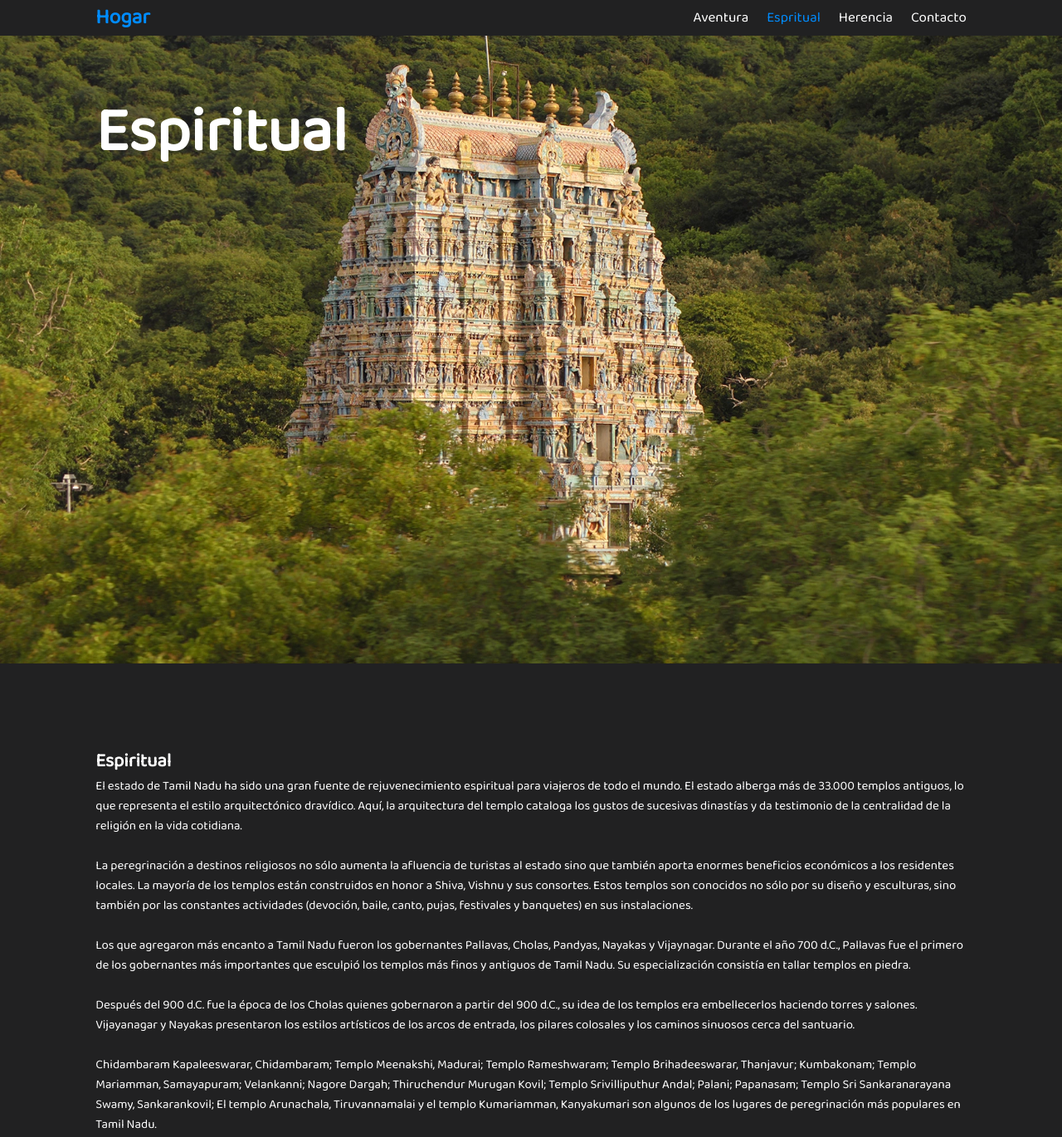
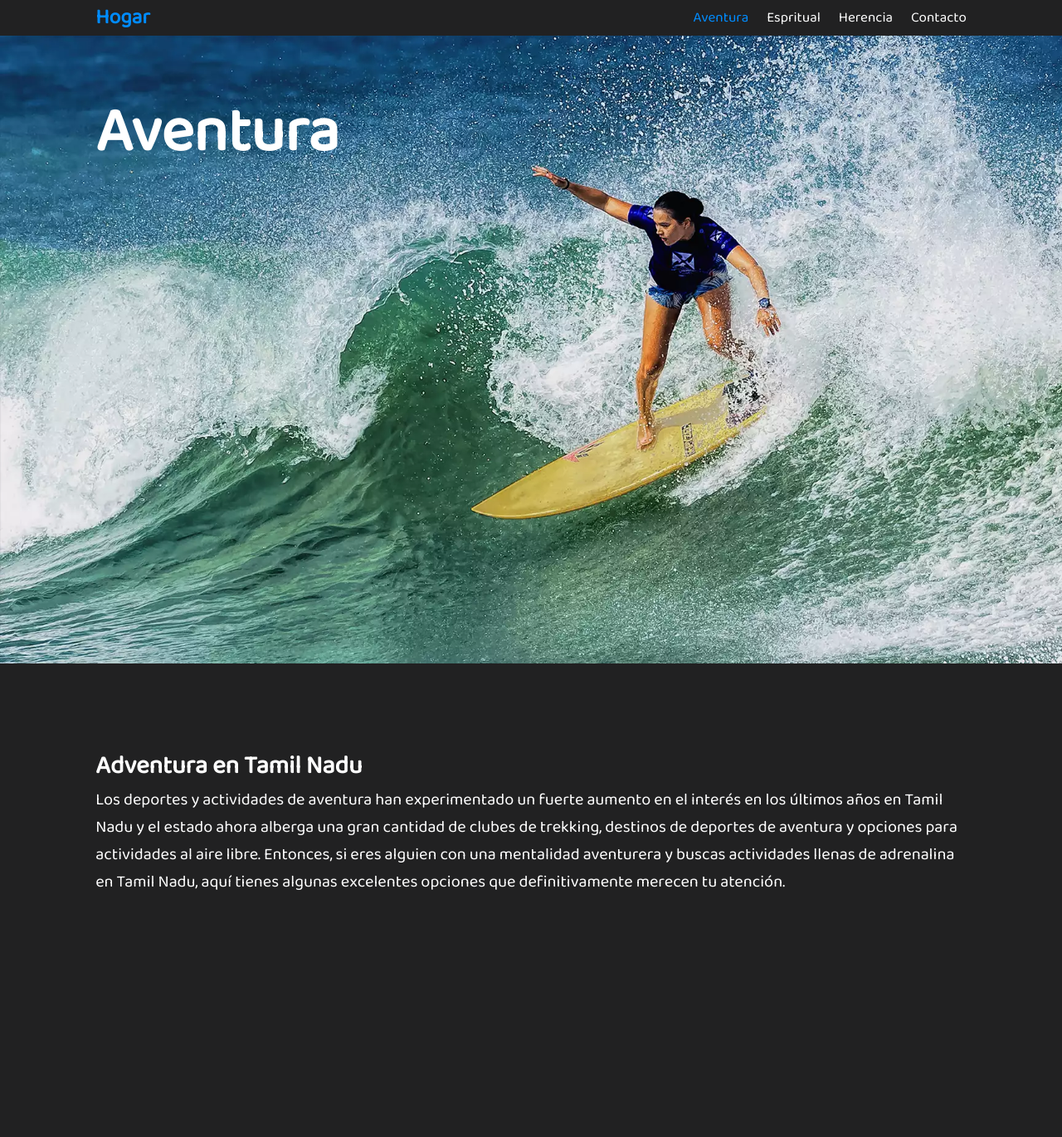
Before and after one commit to Harshilmalhotra/spanish_pbl, a plain HTML site: page adventure.html in a window 1280 px wide. Shown: the top 1371 px of the page at 83% size. Drawn offline with nearby package versions, Linux system fonts and the light colour scheme.

Commit message:
template set

```diff
--- a/adventure.html
+++ b/adventure.html
@@ -25,7 +25,7 @@
         }
 
         .spiritual {
-            background-image: url(images/spiritual.webp);
+            background-image: url(images/adventure.webp);
 
             text-align: left;
             font-size: 50px;
@@ -69,47 +69,24 @@
     <header class="header">
         <a href="index.html" class="logo">Hogar</a>
         <nav class="navbar">
-            <a href="adventure.html">Aventura</a>
-            <a href="spiritual.html" style="color: #008cff;">Espritual</a>
+            <a href="adventure.html" style="color: #008cff;">Aventura</a>
+            <a href="spiritual.html" >Espritual</a>
             <a href="heritage.html">Herencia</a>
-            <a href="#contact">Contacto</a>
+            <a href="index.html">Contacto</a>
         </nav>
     </header>
     <section class="spiritual">
         <h1>
-            Espiritual
+            Aventura
         </h1>
 
     </section>
     <section class="description" style="background-color: #212122;">
-        <h1>
-            Espiritual
+        <h1 style="font-size: 3rem;">
+            Adventura en Tamil Nadu
         </h1>
-        <div>
-            El estado de Tamil Nadu ha sido una gran fuente de rejuvenecimiento espiritual para viajeros de todo el
-            mundo. El estado alberga más de 33.000 templos antiguos, lo que representa el estilo arquitectónico
-            dravídico. Aquí, la arquitectura del templo cataloga los gustos de sucesivas dinastías y da testimonio de la
-            centralidad de la religión en la vida cotidiana.
-            <br><br>
-            La peregrinación a destinos religiosos no sólo aumenta la afluencia de turistas al estado sino que también
-            aporta enormes beneficios económicos a los residentes locales. La mayoría de los templos están construidos
-            en honor a Shiva, Vishnu y sus consortes. Estos templos son conocidos no sólo por su diseño y esculturas,
-            sino también por las constantes actividades (devoción, baile, canto, pujas, festivales y banquetes) en sus
-            instalaciones.
-            <br><br>
-            Los que agregaron más encanto a Tamil Nadu fueron los gobernantes Pallavas, Cholas, Pandyas, Nayakas y
-            Vijaynagar. Durante el año 700 d.C., Pallavas fue el primero de los gobernantes más importantes que esculpió
-            los templos más finos y antiguos de Tamil Nadu. Su especialización consistía en tallar templos en piedra.
-            <br><br>
-            Después del 900 d.C. fue la época de los Cholas quienes gobernaron a partir del 900 d.C., su idea de los
-            templos era embellecerlos haciendo torres y salones. Vijayanagar y Nayakas presentaron los estilos
-            artísticos de los arcos de entrada, los pilares colosales y los caminos sinuosos cerca del santuario.
-            <br><br>
-            Chidambaram Kapaleeswarar, Chidambaram; Templo Meenakshi, Madurai; Templo Rameshwaram; Templo
-            Brihadeeswarar, Thanjavur; Kumbakonam; Templo Mariamman, Samayapuram; Velankanni; Nagore Dargah;
-            Thiruchendur Murugan Kovil; Templo Srivilliputhur Andal; Palani; Papanasam; Templo Sri Sankaranarayana
-            Swamy, Sankarankovil; El templo Arunachala, Tiruvannamalai y el templo Kumariamman, Kanyakumari son algunos
-            de los lugares de peregrinación más populares en Tamil Nadu.
+        <div style="font-size: 2rem;">
+            Los deportes y actividades de aventura han experimentado un fuerte aumento en el interés en los últimos años en Tamil Nadu y el estado ahora alberga una gran cantidad de clubes de trekking, destinos de deportes de aventura y opciones para actividades al aire libre. Entonces, si eres alguien con una mentalidad aventurera y buscas actividades llenas de adrenalina en Tamil Nadu, aquí tienes algunas excelentes opciones que definitivamente merecen tu atención.
         </div>
     </section>
     <section>
```
Also changed, not shown: heritage.html (+3 -3 lines), index.html (+1 -1 lines), spiritual.html (+1 -1 lines), images/adventure.webp (added).
